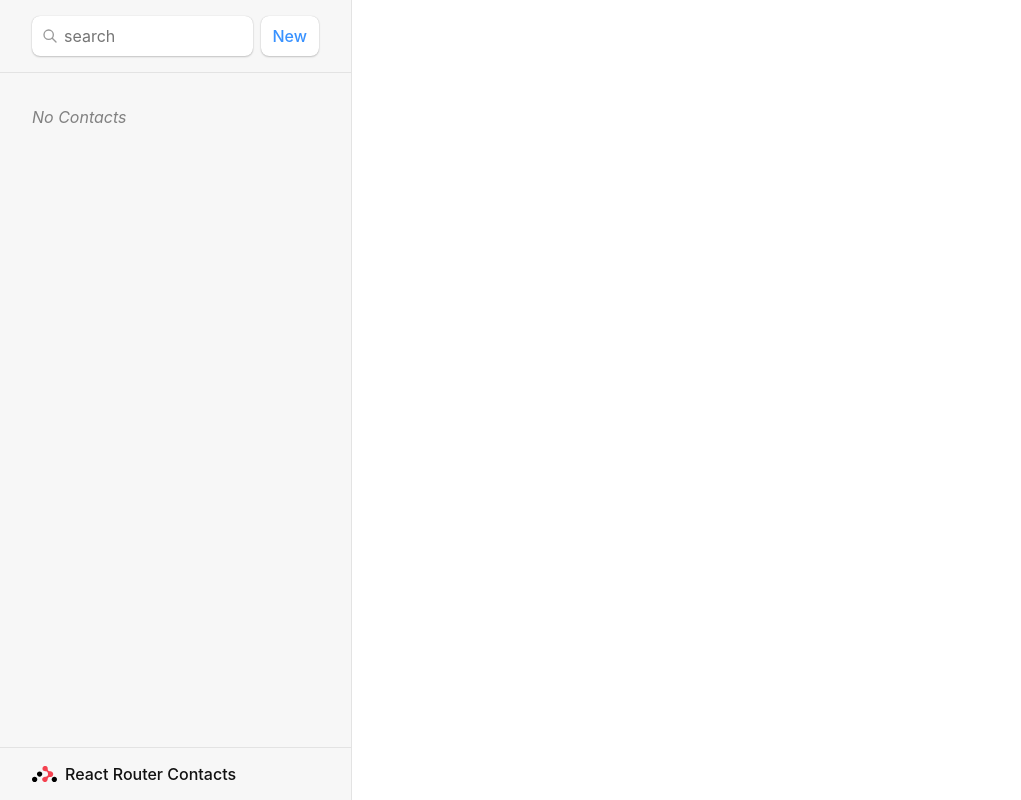
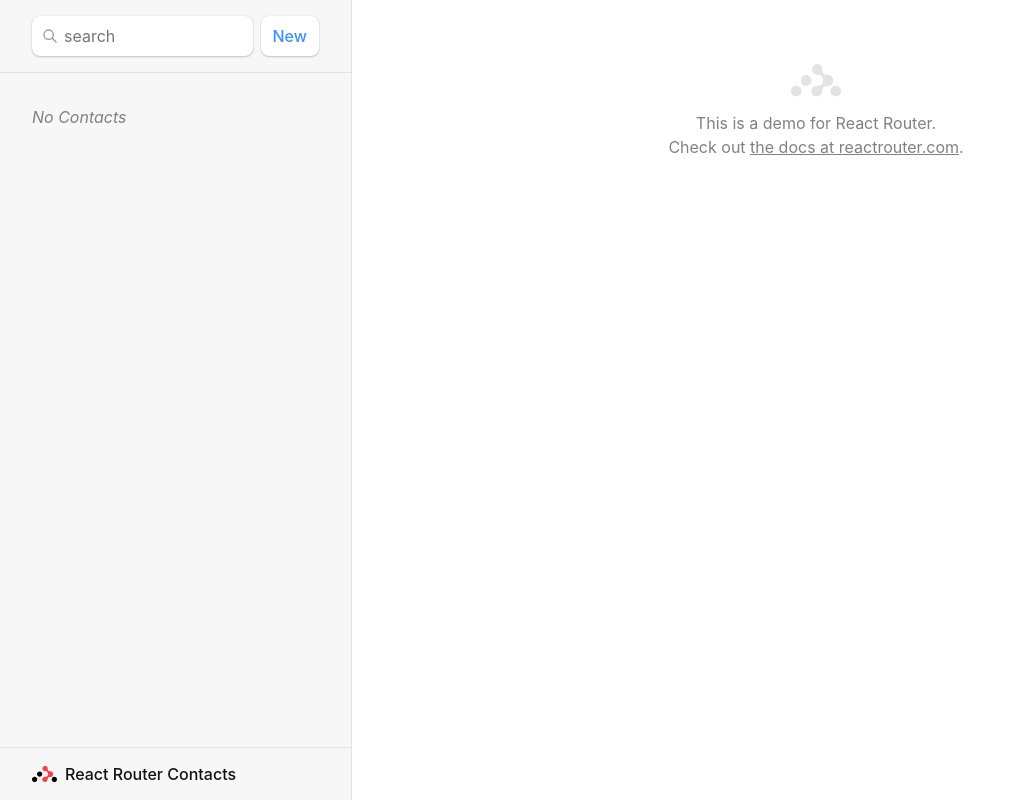
Before and after one commit to MarkDuLJ/reactrouter, a React (Vite) app: page / in a window 1280 px wide. Shown: the whole page, without its empty margins (0-1021 px from the left). Built offline with nearby package versions, Linux system fonts and the light colour scheme.

Commit message:
contact delete, index route, cancel using navigate

```diff
--- a/src/main.jsx
+++ b/src/main.jsx
@@ -12,6 +12,8 @@
   loader as contactLoader,
 } from './routes/contact';
 import EditContact, { action as editAction,} from "./routes/edit";
+import { action as destroyAction } from "./routes/destroy";
+import Index from "./routes/index";
 
 const router = createBrowserRouter([
   {
@@ -21,6 +23,9 @@
     loader:rootLoader,
     action:rootAction,
     children:[
+      {
+        index:true, element: <Index />,
+      },
       {
         path:"contacts/:contactId",
         element: <Contact />,
@@ -32,6 +37,10 @@
         loader: contactLoader,
         action: editAction,
       },
+      {
+        path:"contacts/:contactId/destroy",
+        action: destroyAction,
+      }
     ]
   },
 
--- /dev/null
+++ b/src/routes/destroy.jsx
@@ -0,0 +1,7 @@
+import { redirect } from "react-router-dom";
+import { deleteContact } from "../contacts";
+
+export async function action({params}){
+    await deleteContact(params.contactId)
+    return redirect(`/`)
+}
--- a/src/routes/edit.jsx
+++ b/src/routes/edit.jsx
@@ -1,4 +1,4 @@
-import { Form, redirect, useLoaderData } from "react-router-dom";
+import { Form, redirect, useLoaderData, useNavigate } from "react-router-dom";
 import { updateContact } from "../contacts";
 
 export async function action({request, params}) {
@@ -10,7 +10,7 @@
 
 export default function EditContact() {
   const { contact } = useLoaderData();
-
+  const navigate = useNavigate()
   return (
     <Form method="post" id="contact-form">
         <p>
@@ -59,7 +59,7 @@
       </label>
       <p>
         <button type="submit">Save</button>
-        <button type="button">Cancel</button>
+        <button type="button" onClick={()=>navigate(-1)}>Cancel</button>
       </p>
     </Form>)
 }
--- /dev/null
+++ b/src/routes/index.jsx
@@ -0,0 +1,13 @@
+export default function Index() {
+    return (
+      <p id="zero-state">
+        This is a demo for React Router.
+        <br />
+        Check out{" "}
+        <a href="https://reactrouter.com">
+          the docs at reactrouter.com
+        </a>
+        .
+      </p>
+    );
+  }
--- a/src/routes/root.jsx
+++ b/src/routes/root.jsx
@@ -5,6 +5,7 @@
   Form,
   redirect,
   NavLink,
+  useNavigation
 } from "react-router-dom";
 import { getContacts, createContact } from "../contacts";
 
@@ -24,6 +25,8 @@
 export default function Root() {
   const { contacts } = useLoaderData()
   console.log(contacts);
+
+  const navigation = useNavigation()
   return (
     <>
       <div id="sidebar">
@@ -74,7 +77,10 @@
           )}
         </nav>
       </div>
-      <div id="detail">
+      <div
+        id="detail"
+        className={navigation.state === "loading" ? "loading" : ""}
+        >
         <Outlet />
       </div>
     </>
```
